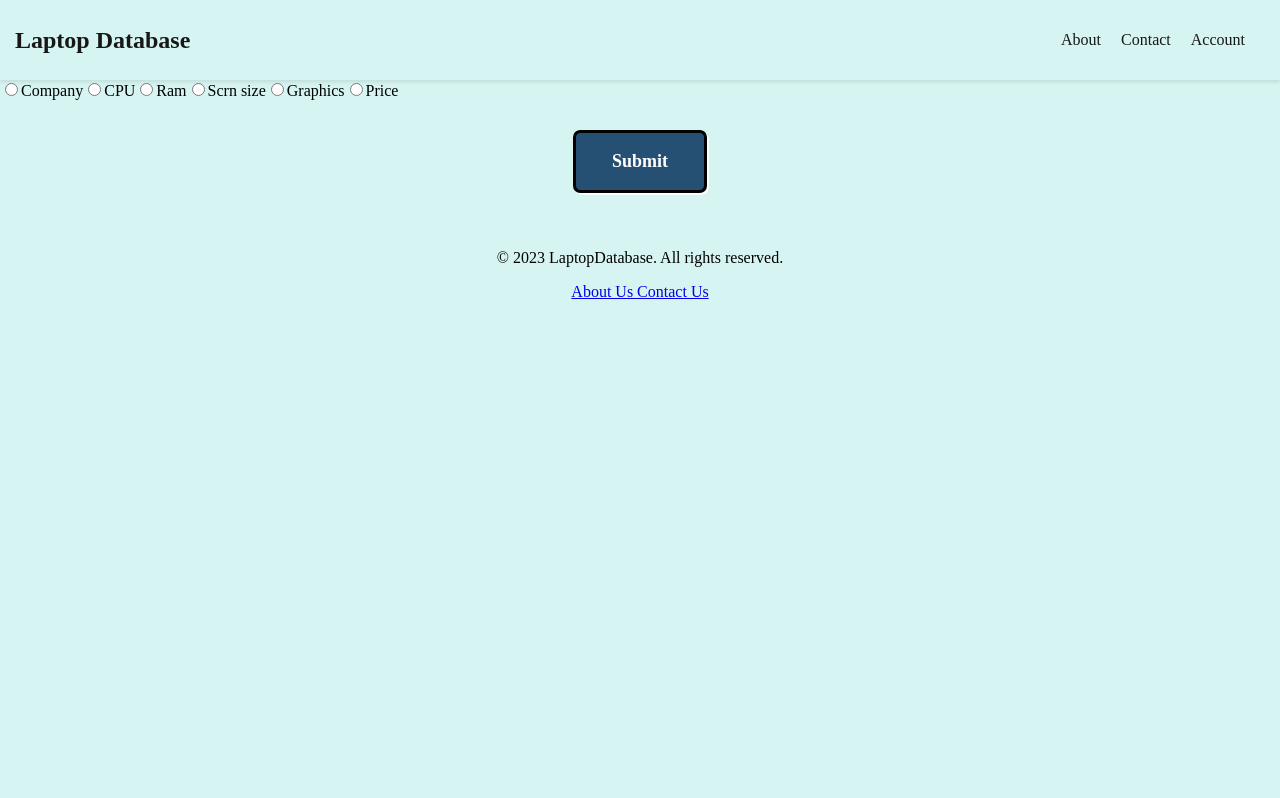
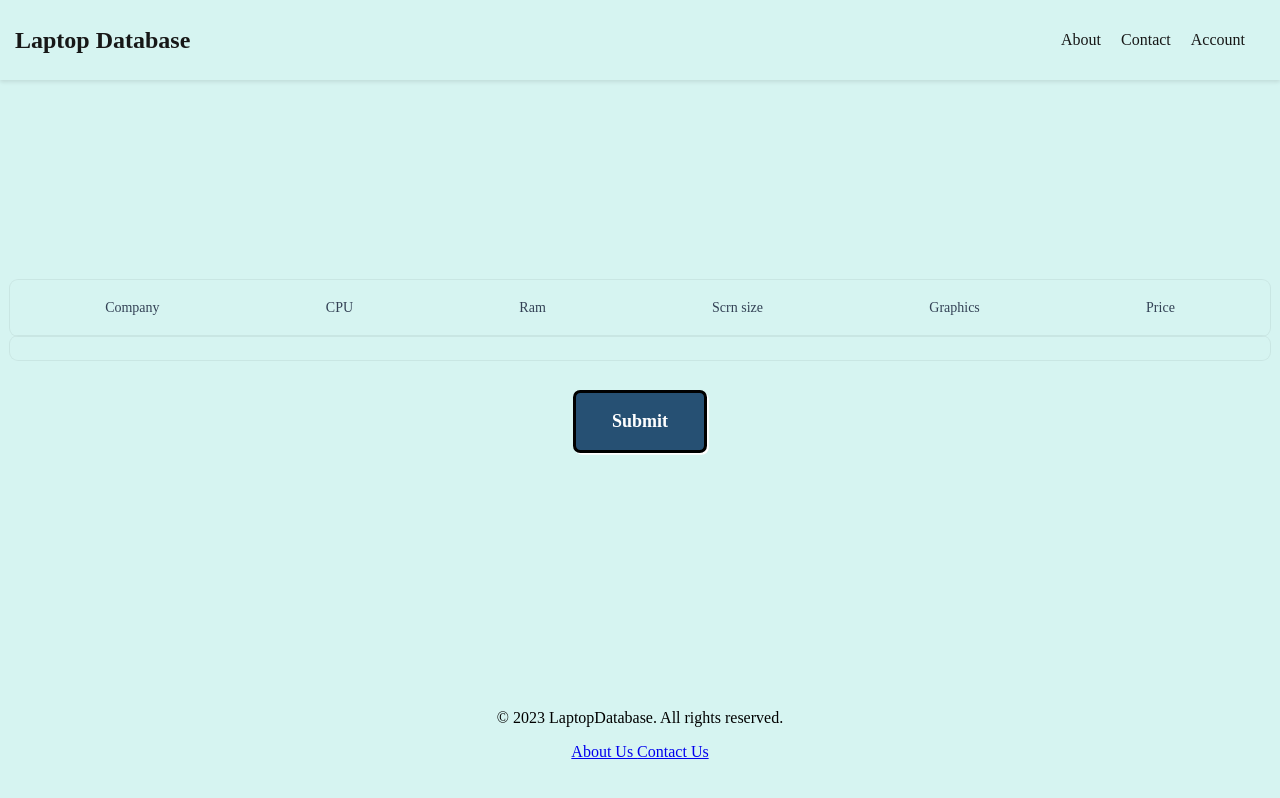
Before and after one commit to UllasSG/Laptop_DataBase_MERN, a React (Vite) app in the folder Laptop_Database/: page /choice in a window 1280 px wide. Built offline with nearby package versions, Linux system fonts and the light colour scheme.

Commit message:
added styling to radio btns

```diff
--- a/Laptop_Database/src/Components/ChoicePage/ChoicePage.css
+++ b/Laptop_Database/src/Components/ChoicePage/ChoicePage.css
@@ -1,3 +1,58 @@
-input[type="radio"] {
-    margin-right: 5px; /* Adjust spacing between radio button and label */
-  }
+.radio-inputs {
+  position: relative;
+  display: flex;
+  flex-wrap: wrap;
+  border-radius: 0.5rem;
+
+  box-sizing: border-box;
+  box-shadow: 0 0 0px 1px rgba(0, 0, 0, 0.06);
+  padding: 0.75rem;
+  width: auto;
+  font-size: 14px;
+}
+
+.radio-inputs .radio {
+  flex: 1 1 auto;
+  text-align: center;
+}
+
+.radio-inputs .radio input {
+  display: none;
+}
+
+.radio-inputs .radio .name {
+  display: flex;
+  cursor: pointer;
+  align-items: center;
+  justify-content: center;
+  border-radius: 0.5rem;
+  border: none;
+  padding: .5rem 0;
+  color: rgba(51, 65, 85, 1);
+  transition: all .15s ease-in-out;
+}
+
+.radio-inputs .radio input:checked+.name {
+  background-color: #fff;
+  font-weight: 600;
+}
+
+.price-box {
+  padding: 8px;
+  border: 1px solid #ccc;
+  border-radius: 3px;
+  width: 200px;
+  /* Adjust the width as needed */
+}
+
+.prc-input-wrapper {
+  display: flex;
+  justify-content: center;
+  align-items: center;
+
+}
+
+.container {
+  padding: 200px 10px 200px 10px;
+
+}
--- a/Laptop_Database/src/Components/ChoicePage/CpuOptions.jsx
+++ b/Laptop_Database/src/Components/ChoicePage/CpuOptions.jsx
@@ -1,69 +1,69 @@
 import React from "react";
 
 const CpuOptions = ({ handleCpuChange }) => (
-  <div>
-    <label>
+  <div className="radio-inputs">
+    <label className="radio">
       <input
         type="radio"
         name="cpuOption"
         value="Intel i3"
         onChange={handleCpuChange}
       />
-      Intel i3
+      <span className="name">Intel i3</span>
     </label>
-    <label>
+    <label className="radio">
       <input
         type="radio"
         name="cpuOption"
         value="Intel i5"
         onChange={handleCpuChange}
       />
-      Intel i5
+      <span className="name">Intel i5</span>
     </label>
-    <label>
+    <label className="radio">
       <input
         type="radio"
         name="cpuOption"
         value="Intel i7"
         onChange={handleCpuChange}
       />
-      Intel i7
+      <span className="name">Intel i7</span>
     </label>
-    <label>
+    <label className="radio">
       <input
         type="radio"
         name="cpuOption"
         value="Intel i9"
         onChange={handleCpuChange}
       />
-      Intel i9
+      <span className="name">Intel i9</span>
     </label>
-    <label>
+    <label className="radio">
       <input
         type="radio"
         name="cpuOption"
         value="Ryzen 3"
         onChange={handleCpuChange}
       />
-      Ryzen 3
+      <span className="name">Ryzen 3</span>
     </label>
-    <label>
+    <label className="radio">
       <input
         type="radio"
         name="cpuOption"
         value="Ryzen 5"
         onChange={handleCpuChange}
       />
-      Ryzen 5
+      <span className="name">Ryzen 5</span>
     </label>
-    <label>
+    <label className="radio">
       <input
         type="radio"
         name="cpuOption"
         value="Ryzen 7"
         onChange={handleCpuChange}
       />
-      Ryzen 7
+      <span className="name">Ryzen 7</span>
     </label>
   </div>
 );
--- a/Laptop_Database/src/Components/ChoicePage/GraphicsOptions.jsx
+++ b/Laptop_Database/src/Components/ChoicePage/GraphicsOptions.jsx
@@ -1,24 +1,24 @@
 import React from "react";
 
 const GraphicsOptions = ({ handleGraphicsChange }) => (
-  <div>
-    <label>
+  <div className="radio-inputs">
+    <label className="radio">
+      <input
+        type="radio"
+        name="graphicsOption"
+        value="Integrated"
+        onChange={handleGraphicsChange}
+      />
+      <span className="name">Integrated</span>
+    </label>
+    <label className="radio">
       <input
         type="radio"
         name="graphicsOption"
         value="Dedicated"
         onChange={handleGraphicsChange}
       />
-      Dedicated
-    </label>
-    <label>
-      <input
-        type="radio"
-        name="graphicsOption"
-        value="Integrated"
-        onChange={handleGraphicsChange}
-      />
-      Integrated
+      <span className="name">Dedicated</span>
     </label>
   </div>
 );
--- a/Laptop_Database/src/Components/ChoicePage/PriceInput.jsx
+++ b/Laptop_Database/src/Components/ChoicePage/PriceInput.jsx
@@ -1,11 +1,11 @@
 
 import React from 'react';
-
+import './ChoicePage.css'
 const PriceInput = ({ handlePriceChange }) => (
-  <div>
+  <div className='prc-input-wrapper'>
     <label>
       Price:
-      <input type="text" name="price" onChange={handlePriceChange} />
+      <input type="text" name="price" onChange={handlePriceChange} className='price-box'/>
     </label>
   </div>
 );
--- a/Laptop_Database/src/Components/ChoicePage/RadioButtonLine.jsx
+++ b/Laptop_Database/src/Components/ChoicePage/RadioButtonLine.jsx
@@ -1,3 +1,4 @@
+
 import React, { useState } from "react";
 import CompanyOptions from "./CompanyOptions";
 import CpuOptions from "./CpuOptions";
@@ -5,6 +6,7 @@ import RamOptions from "./RamOptions";
 import ScreenSizeOptions from "./ScreenSizeOptions";
 import GraphicsOptions from "./GraphicsOptions";
 import PriceInput from "./PriceInput";
+import "./ChoicePage.css";
 
 function RadioButtonLine() {
   const [selectedOption, setSelectedOption] = useState(null);
@@ -50,11 +52,13 @@ function RadioButtonLine() {
       ram: selectedRam,
       screenSize: selectedScreenSize,
       graphics: selectedGraphics,
-      price: enteredPrice
+      price: enteredPrice,
     };
 
     console.log("Form Data:", formData);
   };
+
+
 
   const renderOptions = () => {
     switch (selectedOption) {
@@ -66,7 +70,9 @@ function RadioButtonLine() {
         return <RamOptions handleRamChange={handleRamChange} />;
       case "Scrn size":
         return (
-          <ScreenSizeOptions handleScreenSizeChange={handleScreenSizeChange} />
+          <ScreenSizeOptions
+            handleScreenSizeChange={handleScreenSizeChange}
+          />
         );
       case "Graphics":
         return <GraphicsOptions handleGraphicsChange={handleGraphicsChange} />;
@@ -77,77 +83,121 @@ function RadioButtonLine() {
     }
   };
 
+  // const renderButtons = (options) => {
+  //   return options.map((option) => (
+  //     <label key={option.value} className="radio">
+  //       <input
+  //         className="choice-btn"
+  //         type="radio"
+  //         name="option"
+  //         value={option.value}
+  //         checked={selectedOption === option.value}
+  //         onChange={handleOptionChange}
+  //       />
+  //       <span className="name">
+  //         {selectedOption === option.value ? option.label : null}
+  //       </span>
+  //     </label>
+  //   ));
+  // };
+
+
+
+
   return (
-    <div>
-      <label>
+    <div className="container">
+      <div className="choice-wrapper">
+        <div className="radio-inputs">
+          {/* First row of buttons */}
+
+          <label className="radio">
             <input
+              className="choice-btn"
               type="radio"
               name="option"
               value="Company"
               checked={selectedOption === "Company"}
               onChange={handleOptionChange}
             />
-        Company
+            <span className="name">Company</span>
           </label>
 
-      <label>
+          <label className="radio">
             <input
+              className="choice-btn"
               type="radio"
               name="option"
               value="CPU"
               checked={selectedOption === "CPU"}
               onChange={handleOptionChange}
             />
-        CPU
+            <span className="name">CPU</span>
           </label>
 
-      <label>
+          <label className="radio">
             <input
+              className="choice-btn"
               type="radio"
               name="option"
               value="Ram"
               checked={selectedOption === "Ram"}
               onChange={handleOptionChange}
             />
-        Ram
+            <span className="name">Ram</span>
           </label>
 
-      <label>
+          <label className="radio">
             <input
+              className="choice-btn"
               type="radio"
               name="option"
               value="Scrn size"
               checked={selectedOption === "Scrn size"}
               onChange={handleOptionChange}
             />
-        Scrn size
+            <span className="name">Scrn size</span>
           </label>
 
-      <label>
+          <label className="radio">
             <input
+              className="choice-btn"
               type="radio"
               name="option"
               value="Graphics"
               checked={selectedOption === "Graphics"}
               onChange={handleOptionChange}
             />
-        Graphics
+            <span className="name">Graphics</span>
           </label>
 
-      <label>
+          <label className="radio">
             <input
+              className="choice-btn"
               type="radio"
               name="option"
               value="Price"
               checked={selectedOption === "Price"}
               onChange={handleOptionChange}
             />
-        Price
+            <span className="name">Price</span>
           </label>
 
+          {/* Repeat the same structure for other buttons in the first row */}
+        </div>
+
+        <div className="radio-inputs">
+          {/* Second row of buttons */}
+          <label className="radio">
+            {/* ... */}
+          </label>
+          {/* Repeat the same structure for other buttons in the second row */}
+        </div>
+
+        {/* Render options based on selected radio button */}
         {renderOptions()}
 
         <button onClick={handleSubmit}>Submit</button>
+      </div>
     </div>
   );
 }
--- a/Laptop_Database/src/Components/ChoicePage/RamOptions.jsx
+++ b/Laptop_Database/src/Components/ChoicePage/RamOptions.jsx
@@ -1,42 +1,42 @@
 import React from "react";
 
 const RamOptions = ({ handleRamChange }) => (
-  <div>
-    <label>
+  <div className="radio-inputs">
+    <label className="radio">
       <input
         type="radio"
         name="ramOption"
         value="4 GB"
         onChange={handleRamChange}
       />
-      4 GB
+      <span className="name">4 GB</span>
     </label>
-    <label>
+    <label className="radio">
       <input
         type="radio"
         name="ramOption"
         value="8 GB"
         onChange={handleRamChange}
       />
-      8 GB
+      <span className="name">8 GB</span>
     </label>
-    <label>
+    <label className="radio">
       <input
         type="radio"
         name="ramOption"
         value="16 GB"
         onChange={handleRamChange}
       />
-      16 GB
+      <span className="name">16 GB</span>
     </label>
-    <label>
+    <label className="radio">
       <input
         type="radio"
         name="ramOption"
         value="32 GB"
         onChange={handleRamChange}
       />
-      32 GB
+      <span className="name">32 GB</span>
     </label>
   </div>
 );
--- a/Laptop_Database/src/Components/ChoicePage/ScreenSizeOptions.jsx
+++ b/Laptop_Database/src/Components/ChoicePage/ScreenSizeOptions.jsx
@@ -1,43 +1,42 @@
-// ScreenSizeOptions.js
 import React from "react";
 
 const ScreenSizeOptions = ({ handleScreenSizeChange }) => (
-  <div>
-    <label>
+  <div className="radio-inputs">
+    <label className="radio">
       <input
         type="radio"
         name="screenSizeOption"
-        value="13.3 in"
+        value="13.3 inches"
         onChange={handleScreenSizeChange}
       />
-      13.3 in
+      <span className="name">13.3 inches</span>
     </label>
-    <label>
+    <label className="radio">
       <input
         type="radio"
         name="screenSizeOption"
-        value="14 in"
+        value="14 inches"
         onChange={handleScreenSizeChange}
       />
-      14 in
+      <span className="name">14 inches</span>
     </label>
-    <label>
+    <label className="radio">
       <input
         type="radio"
         name="screenSizeOption"
-        value="15.6 in"
+        value="15.6 inches"
         onChange={handleScreenSizeChange}
       />
-      15.6 in
+      <span className="name">15.6 inches</span>
     </label>
-    <label>
+    <label className="radio">
       <input
         type="radio"
         name="screenSizeOption"
-        value="17.3 in"
+        value="17.3 inches"
         onChange={handleScreenSizeChange}
       />
-      17.3 in
+      <span className="name">17.3 inches</span>
     </label>
   </div>
 );
```
Also changed, not shown: Laptop_Database/src/Components/ChoicePage/CompanyOptions.jsx (+21 -21 lines). Lines whose indentation alone changed are shown as unchanged.
